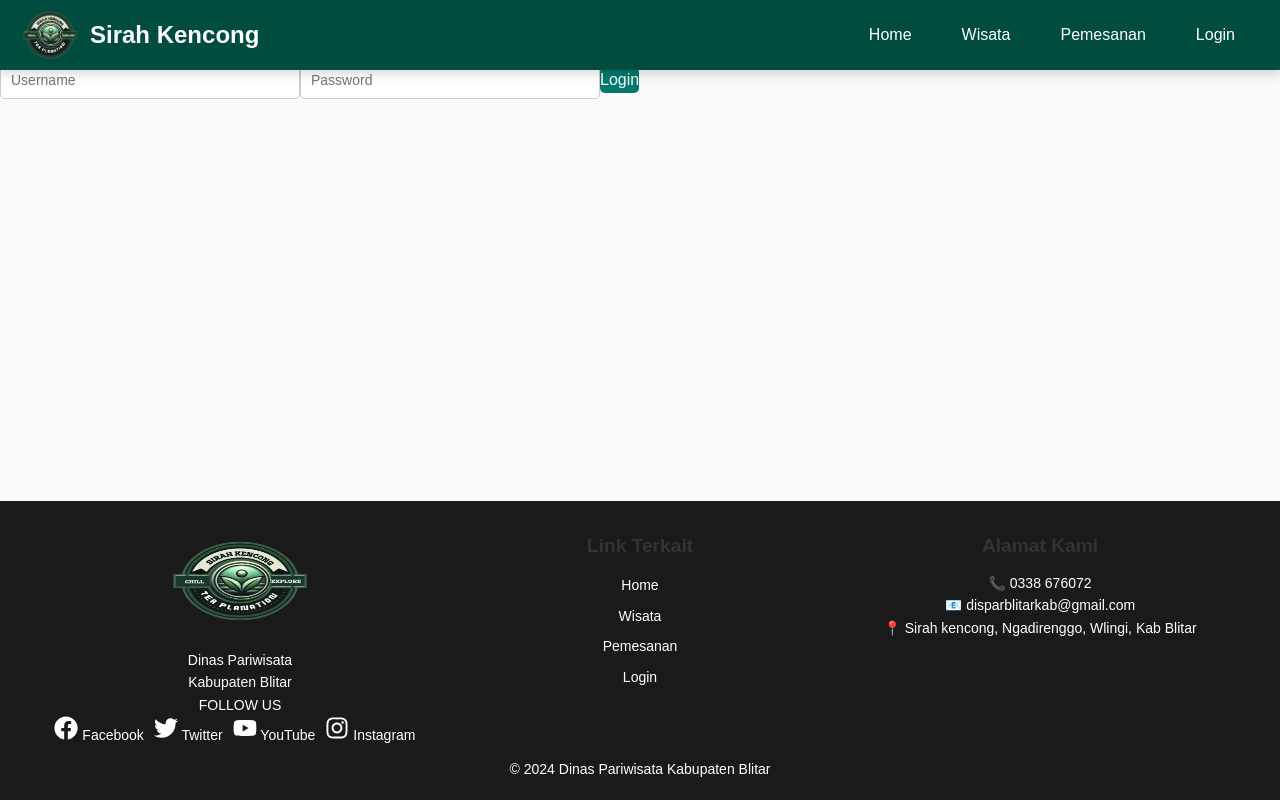
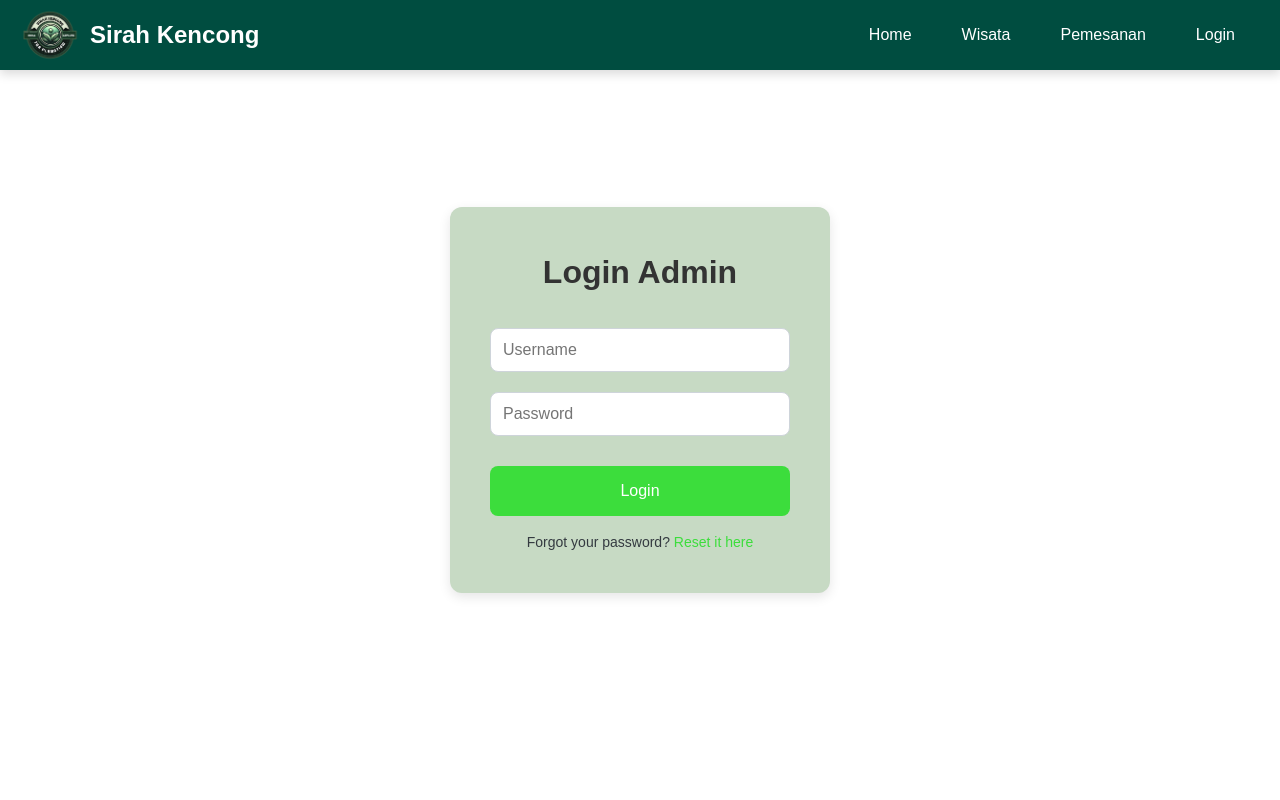
Before and after one commit to ifa10/ProjectAPI-Kel2, a Next.js app: page /loginAdmin in a window 1280 px wide. Shown: the top 800 px of the page. Built offline with nearby package versions, Linux system fonts and the light colour scheme.

Commit message:
Update index.tsx

```diff
--- a/src/pages/loginAdmin/index.tsx
+++ b/src/pages/loginAdmin/index.tsx
@@ -1,7 +1,7 @@
-// pages/index.tsx
+// Login.tsx
 import { useState } from 'react';
 import { useRouter } from 'next/router';
-import "@/styles/loginAdmin.module.css";
+import styles from '@/styles/loginAdmin.module.css'; // Import styles module
 
 const Login = () => {
   const [username, setUsername] = useState('');
@@ -17,29 +17,38 @@ const Login = () => {
 
     if (response.ok) {
       const data = await response.json();
-      localStorage.setItem('token', data.token); // Simpan token di localStorage
-      router.push('/dashboard'); // Arahkan ke dashboard
+      localStorage.setItem('token', data.token);
+      router.push('/dashboard');
     } else {
       alert('Invalid credentials');
     }
   };
 
   return (
-    <div>
-      <h1>Login</h1>
+    <div className={styles['login-container']}>
+      <div className={styles['login-form']}>
+        <h1 className={styles['login-title']}>Login Admin</h1>
         <input
           type="text"
           placeholder="Username"
           value={username}
           onChange={(e) => setUsername(e.target.value)}
+          className={styles['input-field']}
         />
         <input
           type="password"
           placeholder="Password"
           value={password}
           onChange={(e) => setPassword(e.target.value)}
+          className={styles['input-field']}
         />
-      <button onClick={handleLogin}>Login</button>
+        <button onClick={handleLogin} className={styles['login-btn']}>
+          Login
+        </button>
+        <p className={styles['forgot-password']}>
+          Forgot your password? <a href="/reset-password">Reset it here</a>
+        </p>
+      </div>
     </div>
   );
 };
```
Lines whose indentation alone changed are shown as unchanged.
